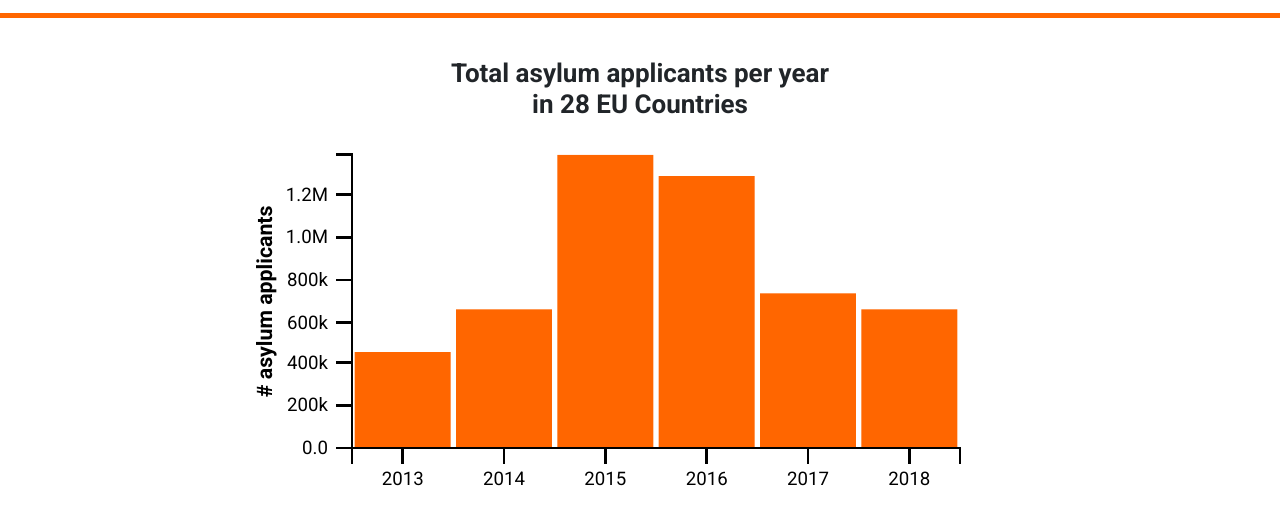
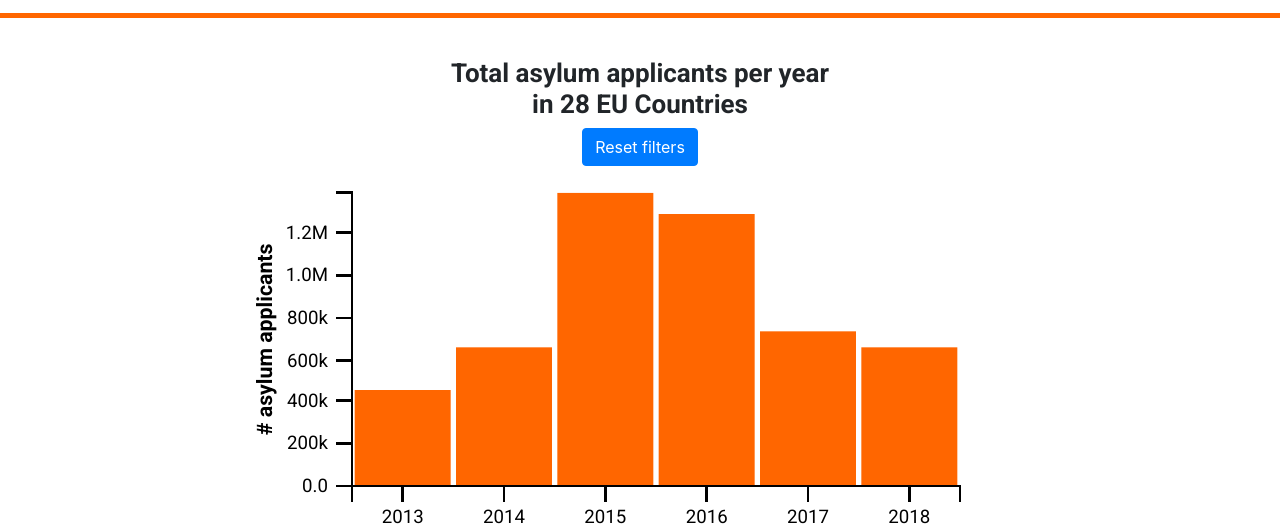
Before and after one commit to rory81/eurostat-migration-db, a plain HTML site: page index.html in a window 1280 px wide. Shown: the part 201-726 px from the top of the page. Drawn offline with nearby package versions, Linux system fonts and the light colour scheme.

Commit message:
add reset filters button

```diff
--- a/index.html
+++ b/index.html
@@ -25,6 +25,8 @@
     </header>
     <div class="col-12 no-gutters container-fluid text-center totalGraph sticky-top">
         <h3>Total asylum applicants per year <br>in 28 EU Countries</h3>
+        <a class="btn btn-primary" href="javascript:dc.filterAll(); dc.renderAll();" role="button">Reset filters</a>
+        <!--<button type="button" class="btn btn-primary">Reset filters</button>-->
         <div id="total_asylum_applications_per_year" class="center-graphs"></div>
     </div>
     <div class="col-12 no-gutters container-fluid">
```
